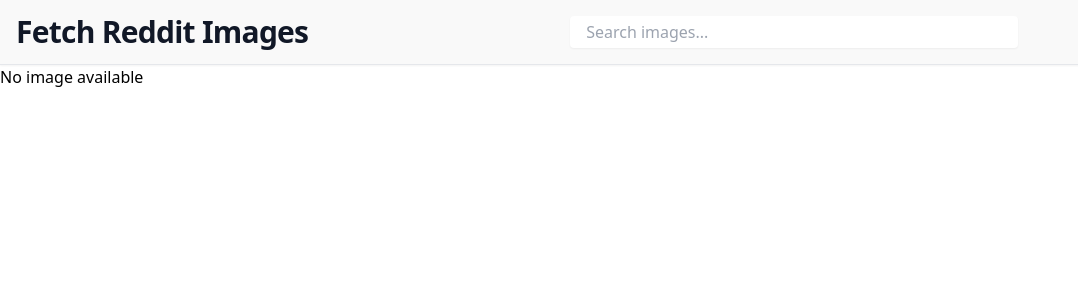
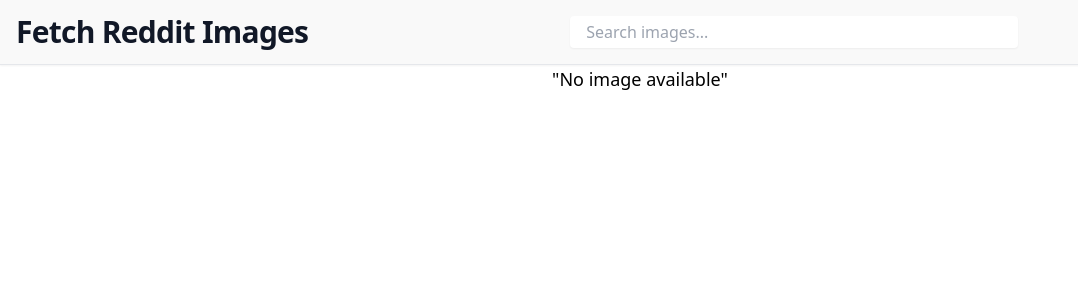
Before and after one commit to Jeedan/redditPublicApi, a React (Vite) app in the folder frontend/: page / in a window 1280 px wide. Shown: the top 300 px of the page, without its empty margins (0-1078 px from the left). Built offline with nearby package versions, Linux system fonts and the light colour scheme; no server answers.

Commit message:
centered 'no image' message

```diff
--- a/frontend/src/components/ImageFetcher.jsx
+++ b/frontend/src/components/ImageFetcher.jsx
@@ -97,8 +97,6 @@
 			) : currentImage ? (
 				<div className="flex flex-col items-center justify-center w-full max-w-5xl mx-auto mt-16 md:mt-4 p-4">
 					{/* Image and Buttons Row */}
-					{/* className="relative flex items-center justify-center w-full max-w-3xl aspect-[3/4] min-h-[600px] sm:min-h-[600px] md:min-h-[700px] max-h-[70vh] md:max-h-[80vh] mx-auto" */}
-					{/* className="relative w-full max-w-3xl h-auto max-h-[80vh] aspect-[3/4] flex items-center justify-center" */}
 					<div className="relative flex items-center justify-center w-full max-w-3xl aspect-[3/4] min-h-[600px] sm:min-h-[600px] md:min-h-[700px] max-h-[70vh] md:max-h-[80vh] mx-auto overflow-hidden">
 						{/* Image */}
 						<img
@@ -158,7 +156,9 @@
 					</small>
 				</div>
 			) : (
-				"No image available"
+				<div className="flex justify-center items-center text-lg">
+					<p>"No image available"</p>
+				</div>
 			)}
 		</>
 	);
```
